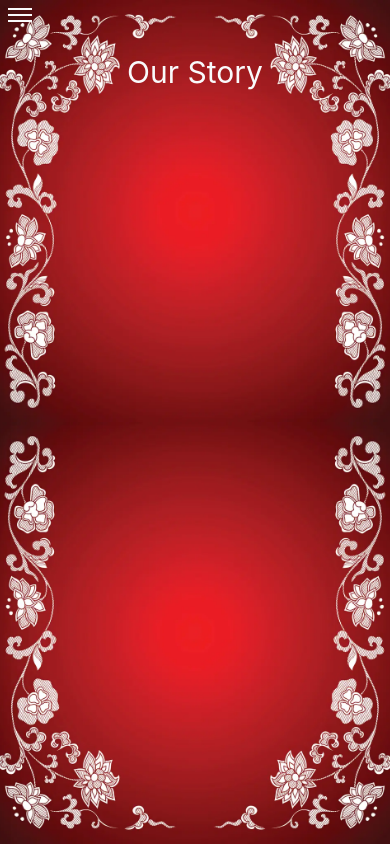
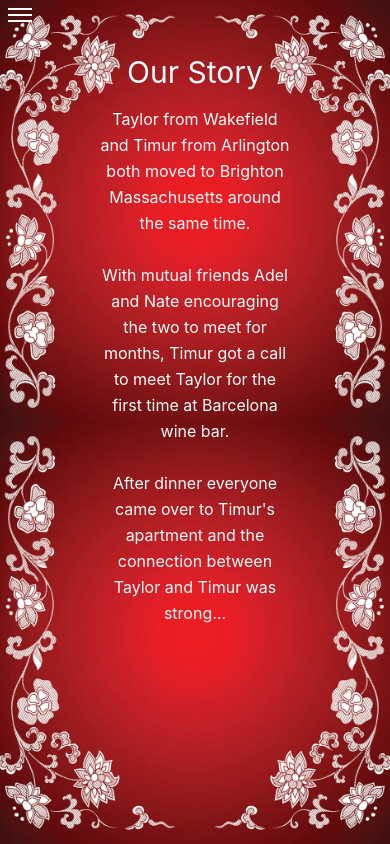
Before and after one commit to timiakdag/weddingApp, a React (Create React App) app: page /ourstory in a window 390 px wide. Built offline with nearby package versions, Linux system fonts and the light colour scheme; what @cloudinary/url-gen would draw is missing.

Commit message:
add reusuable react components

```diff
--- a/src/pages/About.js
+++ b/src/pages/About.js
@@ -1,7 +1,29 @@
-function About(){
-    return(<div>
-            <h1 className="text-3xl text-center">Our Story</h1>
-           </div>);
+import './Arch.css'
+import PageHeader from '../reactComponents/PageHeader';
+import InsideArchDiv from '../reactComponents/InsideArchDiv';
+import ArchedTextBox from '../reactComponents/ArchedTextBox';
+
+function About() {
+  return (
+    <div className='w-full'>
+      <PageHeader title="Our Story"/>
+
+      <InsideArchDiv>
+        <ArchedTextBox>
+          <div className="px-8 lg:px-20 text-center leading-relaxed text-base lg:text-lg max-w-prose md:w-[250px] lg:w-auto py-4 lg:py-0">
+              Taylor from Wakefield and Timur from Arlington both moved to Brighton
+              Massachusetts around the same time.
+              <br /><br />
+              With mutual friends Adel and Nate encouraging the two to meet for months,
+              Timur got a call to meet Taylor for the first time at Barcelona wine bar.
+              <br /><br />
+              After dinner everyone came over to Timur's apartment and the connection
+              between Taylor and Timur was strong…
+            </div>
+        </ArchedTextBox>
+      </InsideArchDiv>
+    </div>
+  );
 }
 
 export default About;
--- /dev/null
+++ b/src/pages/Arch.css
@@ -0,0 +1,47 @@
+/* Base arch geometry */
+.arch-container {
+  position: relative;
+}
+
+/* === IMAGE MODE (clip everything) === */
+.arch-clip {
+  overflow: hidden;
+  clip-path: ellipse(40% 100% at 50% 100%);
+}
+
+/* === TEXT MODE (clip background only) === */
+.arch-bg::before {
+  content: "";
+  position: absolute;
+  inset: 0;
+  clip-path: ellipse(40% 100% at 50% 100%);
+  background: transparent;
+  z-index: 0;
+}
+
+.arch-content {
+  position: relative;
+  z-index: 1;
+}
+
+/* tablet */
+@media (max-width: 1024px) {
+  .arch-clip {
+    clip-path: ellipse(70% 95% at 50% 100%);
+  }
+
+  .arch-bg::before {
+    clip-path: ellipse(70% 95% at 50% 100%);
+  }
+}
+
+/* mobile */
+@media (max-width: 640px) {
+  .arch-clip {
+    clip-path: ellipse(70% 100% at 50% 100%);
+  }
+
+  .arch-bg::before {
+    clip-path: ellipse(70% 100% at 50% 100%);
+  }
+}
--- a/src/pages/Home.css
+++ /dev/null
@@ -1,16 +0,0 @@
-/* Home.css or your global stylesheet */
-.arch-image {
-  clip-path: ellipse(40% 100% at 50% 100%);
-}
-
-@media (max-width: 1024px) {
-  .arch-image {
-    clip-path: ellipse(70% 95% at 50% 100%); /* shallower arch on tablets */
-  }
-}
-
-@media (max-width: 640px) {
-  .arch-image {
-    clip-path: ellipse(70% 100% at 50% 100%); /* even shallower on mobile */
-  }
-}
--- a/src/pages/Home.js
+++ b/src/pages/Home.js
@@ -2,7 +2,9 @@ import {useState, useEffect} from "react";
 import {AdvancedImage} from '@cloudinary/react';
 import {Cloudinary} from "@cloudinary/url-gen";
 import {fill} from '@cloudinary/url-gen/actions/resize';
-import './Home.css';
+import './Arch.css'
+import PageHeader from "../reactComponents/PageHeader";
+import InsideArchDiv from "../reactComponents/InsideArchDiv";
 
 const CLOUD_NAME = process.env.REACT_APP_CLOUDINARY_CLOUD_NAME;
 
@@ -34,17 +36,17 @@ function Home() {
 }, [currentIndex])
 
     return (<div className="w-full">
-                <h1 className="text-3xl text-center">T & T</h1>
-                <div className="relative w-8/12 md:w-1/2 lg:w-3/4 h-[300px] lg:h-[500px] mx-auto overflow-hidden">
+                <PageHeader title="T & T" />
+                <InsideArchDiv className="relative h-[300px] lg:h-[500px] overflow-hidden arch-container arch-clip">
                     {urls.map((img, index) => (
                         <AdvancedImage
                         key={index}
                         cldImg={img}
                         className={`absolute inset-0 w-full h-full object-cover transition-opacity duration-1000 ease-in-out
-                        ${index === currentIndex ? "opacity-100" : "opacity-0"} arch-image`}
-          />
-        ))}
-      </div>
+                        ${index === currentIndex ? "opacity-100" : "opacity-0"}`}
+                        />
+                    ))}
+                </InsideArchDiv>
                 <div className="text-1xl lg:text-3xl text-center pt-4">
                     <h1>September 18, 2027</h1>
                     <h1>Gunstock Mountain Resort</h1>
@@ -52,6 +54,4 @@ function Home() {
             </div>);
 }
 
-//<AdvancedImage className="w-full h-full object-contain" cldImg={cld.image('IMG_0685_qqyik0').resize(fill().width(1200).height(600)).format('auto')} />
-
 export default Home;
--- /dev/null
+++ b/src/reactComponents/ArchedTextBox.js
@@ -0,0 +1,11 @@
+import '../pages/Arch.css'
+
+function ArchedTextBox({children, className=""}){
+    return(<div className={`relative arch-bg min-h-[300px] lg:h-[500px] arch-container ${className}`}>
+            <div className="h-full flex lg:items-center justify-center">
+                {children}
+            </div>
+           </div>);
+}
+
+export default ArchedTextBox;
--- /dev/null
+++ b/src/reactComponents/InsideArchDiv.js
@@ -0,0 +1,7 @@
+function InsideArchDiv({children, className =""}){
+    return(<div className={`w-8/12 md:w-1/2 lg:w-3/4 mx-auto ${className}`}>
+        {children}
+    </div>);
+}
+
+export default InsideArchDiv;
--- /dev/null
+++ b/src/reactComponents/PageHeader.js
@@ -0,0 +1,7 @@
+function PageHeader({title}){
+    return(<>
+            <h1 className="text-3xl text-center">{title}</h1>
+           </>);
+}
+
+export default PageHeader;
```
